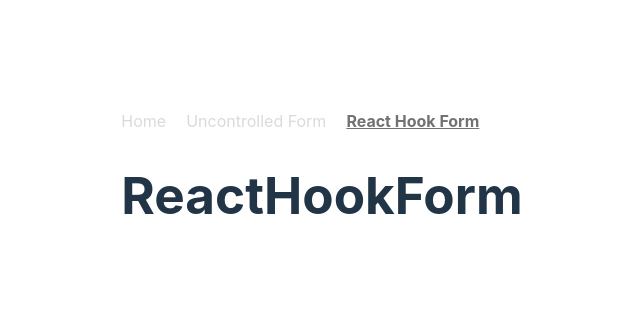
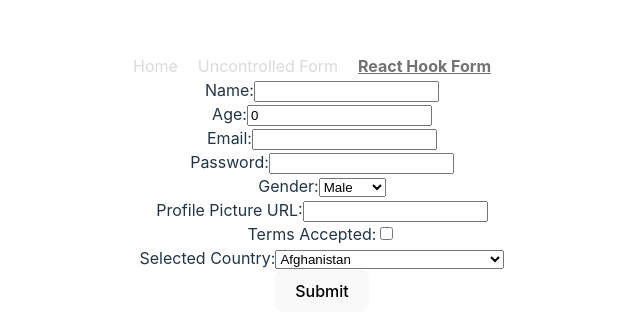
Before and after one commit to guz86/ReactTask, a React (Vite) app: page /react-hook-form in a window 1280 px wide. Shown: the part 217-552 px from the top of the page, without its empty margins (318-958 px from the left). Built offline with nearby package versions, Linux system fonts and the light colour scheme.

Commit message:
feat: add simple react form add yup

```diff
--- a/src/App.tsx
+++ b/src/App.tsx
@@ -2,7 +2,7 @@ import { BrowserRouter as Router, Route, Routes } from 'react-router-dom';
 import './App.css';
 import { Main } from './components/Main/Main';
 import { UncontrolledForm } from './components/Uncontrolled/UncontrolledForm';
-import { ReactHookForm } from './components/ReactHookForm/ReactHookForm';
+import ReactHookForm from './components/ReactHookForm/ReactHookForm';
 import { Header } from './components/Header/Header';
 
 function App() {
--- /dev/null
+++ b/src/components/ReactHookForm/ReactHookForm.css
@@ -0,0 +1,62 @@
+.uncontrolledForm {
+  display: flex;
+  flex-direction: column;
+  gap: 1rem;
+  max-width: 400px;
+  margin: auto;
+}
+
+.uncontrolledForm div {
+  display: flex;
+  justify-content: space-between;
+}
+
+.uncontrolledForm label {
+  margin-bottom: 0.5rem;
+}
+
+.uncontrolledForm input {
+  width: 250px;
+  padding: 0.5rem;
+  box-sizing: border-box;
+}
+
+.uncontrolledForm input[type='number'] {
+  -moz-appearance: textfield;
+}
+
+.uncontrolledForm input[type='number']::-webkit-inner-spin-button,
+.uncontrolledForm input[type='number']::-webkit-outer-spin-button {
+  -webkit-appearance: none;
+  margin: 0;
+}
+
+.uncontrolledForm input[type='submit'] {
+  align-self: center;
+  width: 100px;
+  height: 30px;
+  cursor: pointer;
+}
+.error-message {
+  color: red;
+  margin: 0rem;
+  font-size: 0.7em;
+}
+.password-strength {
+  color: rgb(131, 164, 168);
+  margin: 0rem;
+  font-size: 0.7em;
+}
+
+.gender label {
+  display: flex;
+  gap: 0rem;
+  max-width: 100px;
+}
+
+.checkbox label {
+  display: flex;
+  gap: 0rem;
+  max-width: 100px;
+  justify-content: space-evenly;
+}
--- a/src/components/ReactHookForm/ReactHookForm.tsx
+++ b/src/components/ReactHookForm/ReactHookForm.tsx
@@ -1,109 +1,262 @@
-export const ReactHookForm = () => {
-  return <h1>ReactHookForm</h1>;
+import { Controller, useForm } from 'react-hook-form';
+import { useAppDispatch, useAppSelector } from '../../app/store';
+import { useNavigate } from 'react-router-dom';
+import './ReactHookForm.css';
+import { selectCountries } from '../../app/features/countrySlice';
+import { setUserData } from '../../app/features/formSlice';
+import { yupResolver } from '@hookform/resolvers/yup';
+import * as yup from 'yup';
+
+const formValidationSchema = yup
+  .object({
+    name: yup.string().required('Name is required'),
+    age: yup
+      .number()
+      .min(1, 'Age must be greater than 0')
+      .required('Age is required'),
+    email: yup
+      .string()
+      .email('Invalid email address')
+      .required('Email is required'),
+    password: yup.string().required('Password is required'),
+    gender: yup.string().required('Gender is required'),
+    termsAccepted: yup.boolean().oneOf([true], 'You must accept the terms'),
+    profilePicture: yup.string().required('Profile picture is required'),
+    selectedCountry: yup.string().required('Country selection is required'),
+  })
+  .required();
+
+interface IFormInput {
+  name: string;
+  age: number;
+  email: string;
+  password: string;
+  gender: string;
+  termsAccepted: boolean;
+  profilePicture: string;
+  selectedCountry: string;
+}
+
+const ReactHookForm: React.FC = () => {
+  const dispatch = useAppDispatch();
+  const countries = useAppSelector(selectCountries);
+  const navigate = useNavigate();
+
+  const {
+    control,
+    handleSubmit,
+    formState: { errors },
+    trigger,
+  } = useForm<IFormInput>({
+    resolver: yupResolver(formValidationSchema),
+    mode: 'onChange',
+    defaultValues: {
+      name: '',
+      age: 0,
+      email: '',
+      password: '',
+      gender: '',
+      termsAccepted: false,
+      profilePicture: '',
+      selectedCountry: '',
+    },
+  });
+
+  const onSubmit = (data: IFormInput) => {
+    dispatch(setUserData(data));
+
+    navigate('/');
   };
 
-// import { SubmitHandler, useForm } from 'react-hook-form';
-// import { useAppDispatch } from '../../app/store';
-// import { setUserData } from '../../app/features/reacthookform/reacthookformSlice';
-// import { useNavigate } from 'react-router-dom';
-// import './UncontrolledForm.css';
+  return (
+    <form onSubmit={handleSubmit(onSubmit)}>
+      <div>
+        <label>Name:</label>
+        <Controller
+          name="name"
+          control={control}
+          render={({ field }) => (
+            <input
+              {...field}
+              onChange={(e) => {
+                field.onChange(e);
+                trigger('name');
+              }}
+            />
+          )}
+        />
+        <div>
+          {errors.name && (
+            <p className="error-message">{errors.name.message}</p>
+          )}
+        </div>
+      </div>
 
-// interface IFormInput {
-//   name: string;
-//   age: number;
-//   email: string;
-//   // password: string;
-//   // confirmPassword: string;
-//   // gender: 'male' | 'female' | 'other';
-//   // terms: boolean;
-//   // picture: FileList;
-//   // country: string;
-// }
+      <div>
+        <label>Age:</label>
+        <Controller
+          name="age"
+          control={control}
+          render={({ field }) => (
+            <input
+              type="number"
+              {...field}
+              onChange={(e) => {
+                field.onChange(e);
+                trigger('age');
+              }}
+            />
+          )}
+        />
+        <div>
+          {errors.age && <p className="error-message">{errors.age.message}</p>}
+        </div>
+      </div>
 
-// export const ReactHookForm = () => {
-//   const navigate = useNavigate();
-//   const dispatch = useAppDispatch();
+      <div>
+        <label>Email:</label>
+        <Controller
+          name="email"
+          control={control}
+          render={({ field }) => (
+            <input
+              type="email"
+              {...field}
+              onChange={(e) => {
+                field.onChange(e);
+                trigger('email');
+              }}
+            />
+          )}
+        />
+        <div>
+          {errors.email && (
+            <p className="error-message">{errors.email.message}</p>
+          )}
+        </div>
+      </div>
 
-//   const {
-//     register,
-//     handleSubmit,
-//     reset,
-//     formState: { errors },
-//   } = useForm<IFormInput>();
+      <div>
+        <label>Password:</label>
+        <Controller
+          name="password"
+          control={control}
+          render={({ field }) => (
+            <input
+              type="password"
+              {...field}
+              onChange={(e) => {
+                field.onChange(e);
+                trigger('password');
+              }}
+            />
+          )}
+        />
+        <div>
+          {errors.password && (
+            <p className="error-message">{errors.password.message}</p>
+          )}
+        </div>
+      </div>
 
-//   const onSubmit: SubmitHandler<IFormInput> = (data) => {
-//     dispatch(setUserData(data));
-//     reset();
-//     navigate('/');
-//   };
+      <div>
+        <label>Gender:</label>
+        <Controller
+          name="gender"
+          control={control}
+          render={({ field }) => (
+            <select
+              {...field}
+              onChange={(e) => {
+                field.onChange(e);
+                trigger('gender');
+              }}
+            >
+              <option value="male">Male</option>
+              <option value="female">Female</option>
+              <option value="other">Other</option>
+            </select>
+          )}
+        />
+        <div>
+          {errors.gender && (
+            <p className="error-message">{errors.gender.message}</p>
+          )}
+        </div>
+      </div>
 
-//   return (
-//     <>
-//       <h1>Uncontrolled Form</h1>
-//       <>
-//         <form className="uncontrolledForm" onSubmit={handleSubmit(onSubmit)}>
-//           <div>
-//             <label htmlFor="name">Name</label>
-//             <input
-//               id="name"
-//               {...register('name', {
-//                 required: 'Name is required',
-//                 validate: (value) =>
-//                   /^[A-ZА-Я]/.test(value) ||
-//                   'Name must start with an uppercase letter',
-//               })}
-//             />
-//           </div>
-//           <div>
-//             {errors.name && (
-//               <p className="error-message">{errors.name.message}</p>
-//             )}
-//           </div>
+      <div>
+        <label>Profile Picture URL:</label>
+        <Controller
+          name="profilePicture"
+          control={control}
+          render={({ field }) => (
+            <input
+              {...field}
+              onChange={(e) => {
+                field.onChange(e);
+                trigger('profilePicture');
+              }}
+            />
+          )}
+        />
+      </div>
 
-//           <div>
-//             <label htmlFor="age">Age</label>
-//             <input
-//               id="age"
-//               type="number"
-//               {...register('age', {
-//                 required: 'Age is required',
-//                 valueAsNumber: true,
-//                 validate: {
-//                   positive: (value) =>
-//                     value > 0 || 'Age must be a positive number',
-//                 },
-//               })}
-//             />
-//           </div>
-//           <div>
-//             {errors.age && (
-//               <p className="error-message">{errors.age.message}</p>
-//             )}
-//           </div>
+      <div>
+        <label>Terms Accepted:</label>
+        <Controller
+          name="termsAccepted"
+          control={control}
+          render={({ field }) => (
+            <input
+              type="checkbox"
+              {...field}
+              onChange={(e) => {
+                field.onChange(e);
+                trigger('termsAccepted');
+              }}
+            />
+          )}
+        />
+        <div>
+          {errors.termsAccepted && (
+            <p className="error-message">{errors.termsAccepted.message}</p>
+          )}
+        </div>
+      </div>
 
-//           <div>
-//             <label htmlFor="email">Email</label>
-//             <input
-//               id="email"
-//               type="email"
-//               {...register('email', {
-//                 required: 'Email is required',
-//                 pattern: {
-//                   value: /^[^\s@]+@[^\s@]+\.[^\s@]+$/,
-//                   message: 'Invalid email address',
-//                 },
-//               })}
-//             />
-//           </div>
-//           <div>
-//             {errors.email && (
-//               <p className="error-message">{errors.email.message}</p>
-//             )}
-//           </div>
+      <div>
+        <label>Selected Country:</label>
+        <Controller
+          name="selectedCountry"
+          control={control}
+          render={({ field }) => (
+            <select {...field}>
+              {countries.map((country) => (
+                <option
+                  key={country}
+                  value={country}
+                  onChange={(e) => {
+                    field.onChange(e);
+                    trigger('selectedCountry');
+                  }}
+                >
+                  {country}
+                </option>
+              ))}
+            </select>
+          )}
+        />
+        <div>
+          {errors.selectedCountry && (
+            <p className="error-message">{errors.selectedCountry.message}</p>
+          )}
+        </div>
+      </div>
 
-//           <input type="submit" value="Submit" />
-//         </form>
-//       </>
-//     </>
-//   );
-// };
+      <button type="submit">Submit</button>
+    </form>
+  );
+};
+
+export default ReactHookForm;
```
Lines whose indentation alone changed are shown as unchanged.
